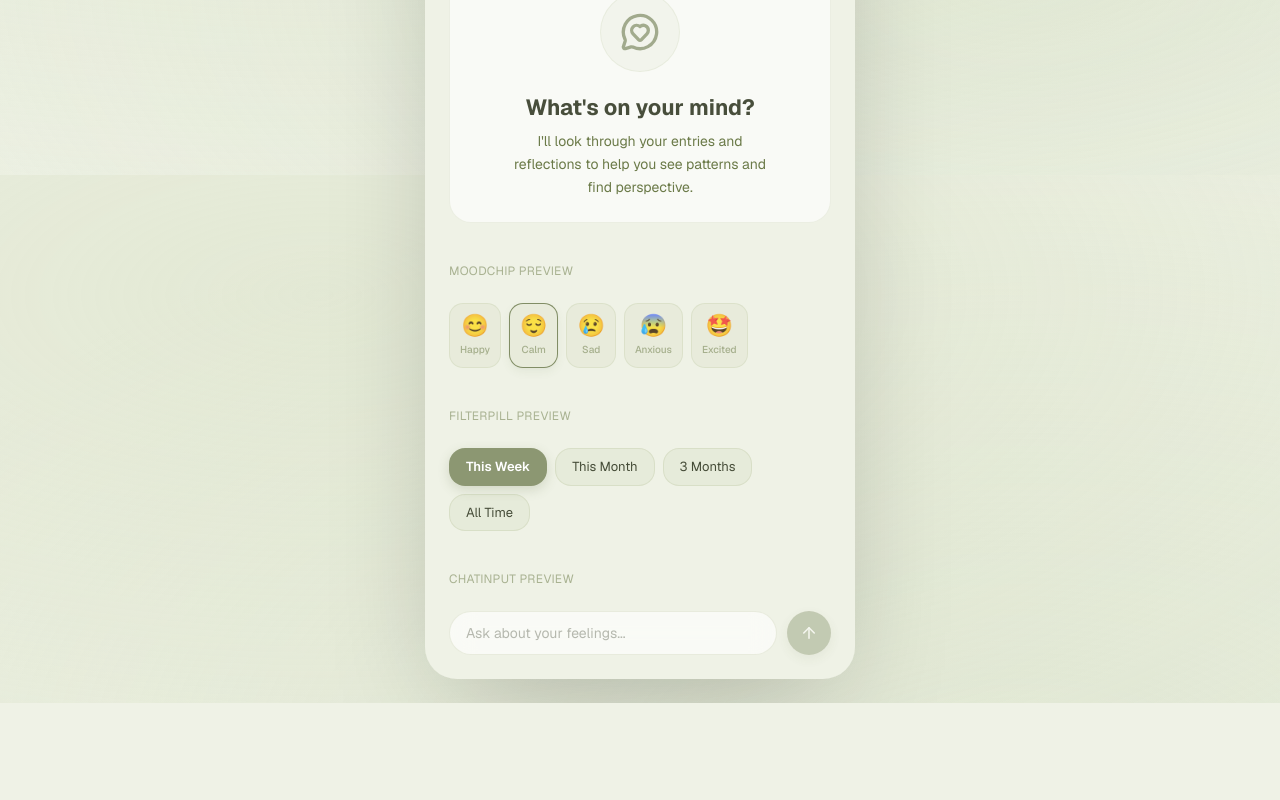
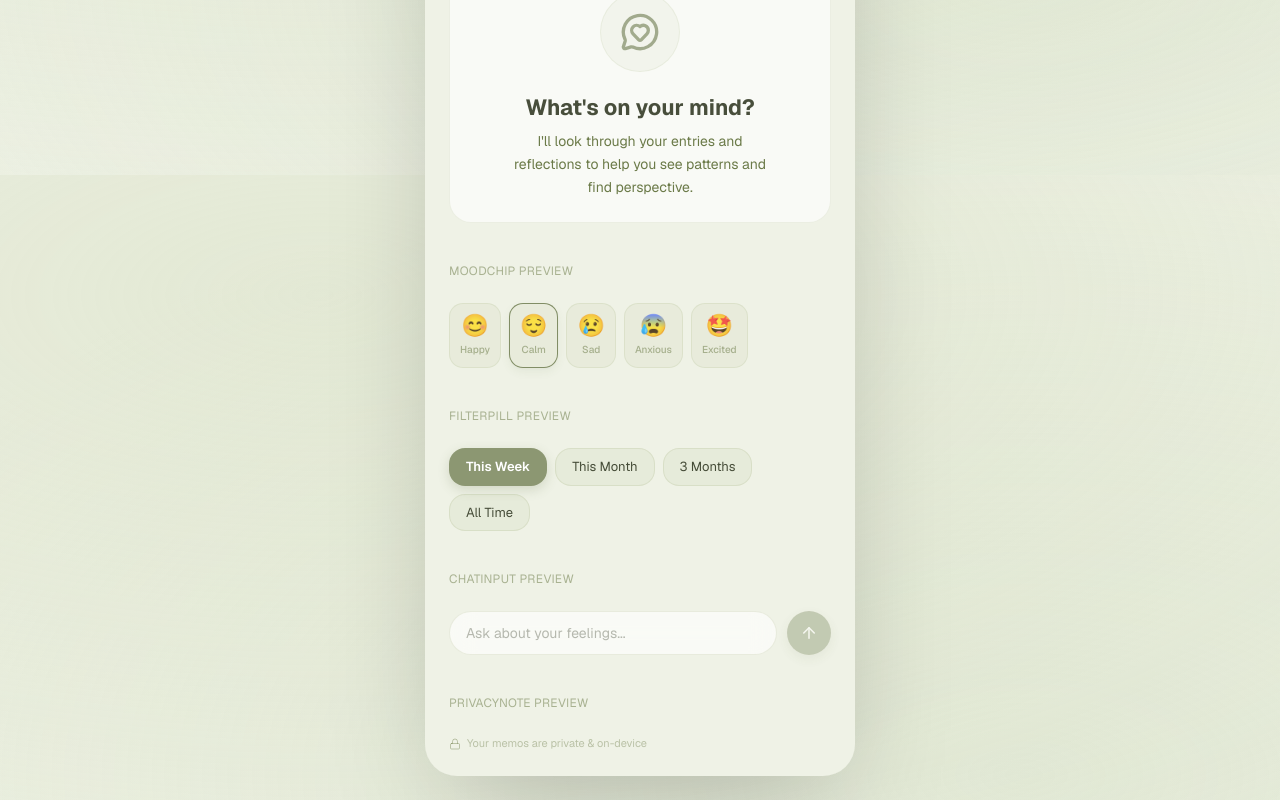
Before and after one commit to dthajal1/dear-me, a Next.js app in the folder dear-me-nextjs/: page /sandbox in a window 1280 px wide. Shown: the part 1425-2225 px from the top of the page. Before the commit the page ends 2128 px from the top, so only its background shows below. Built offline with nearby package versions, Linux system fonts and the light colour scheme.

Commit message:
feat(nextjs): add PrivacyNote component

```diff
--- a/dear-me-nextjs/app/sandbox/page.tsx
+++ b/dear-me-nextjs/app/sandbox/page.tsx
@@ -6,6 +6,7 @@ import { EmptyState } from "@/components/dear-me/empty-state";
 import { MoodChip } from "@/components/dear-me/mood-chip";
 import { FilterPill } from "@/components/dear-me/filter-pill";
 import { ChatInput } from "@/components/dear-me/chat-input";
+import { PrivacyNote } from "@/components/dear-me/privacy-note";
 import { Bookmark, MessageCircleHeart } from "lucide-react";
 
 export default function Sandbox() {
@@ -145,6 +146,12 @@ export default function Sandbox() {
       </p>
       <ChatInput placeholder="Ask about your feelings..." />
 
+      {/* ── PrivacyNote preview ── */}
+      <p className="mt-4 text-xs uppercase tracking-wide text-[color:var(--color-muted-foreground)]">
+        PrivacyNote preview
+      </p>
+      <PrivacyNote />
+
     </div>
   );
 }
--- /dev/null
+++ b/dear-me-nextjs/components/dear-me/privacy-note.tsx
@@ -0,0 +1,23 @@
+import { Lock } from "lucide-react";
+import { cn } from "@/lib/utils";
+
+interface PrivacyNoteProps {
+  /** Optional override text. Defaults to the copy from design.pen. */
+  text?: string;
+  className?: string;
+}
+
+export function PrivacyNote({ text, className }: PrivacyNoteProps) {
+  return (
+    <div
+      className={cn(
+        "flex items-center gap-1.5",
+        "text-[11px] text-[#6B7A48]/40",
+        className,
+      )}
+    >
+      <Lock className="size-3 shrink-0" aria-hidden />
+      <span>{text ?? "Your memos are private & on-device"}</span>
+    </div>
+  );
+}
```
